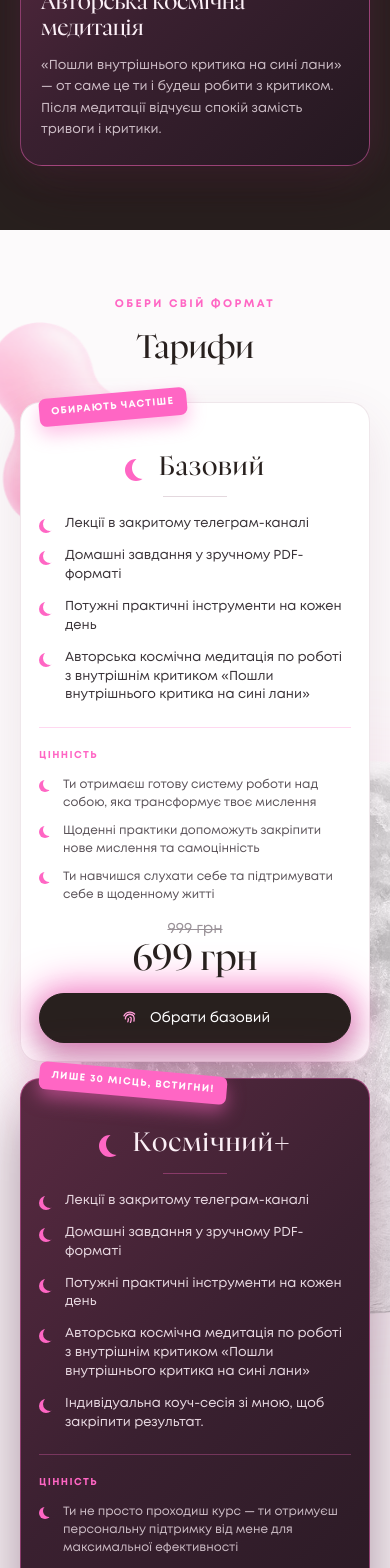
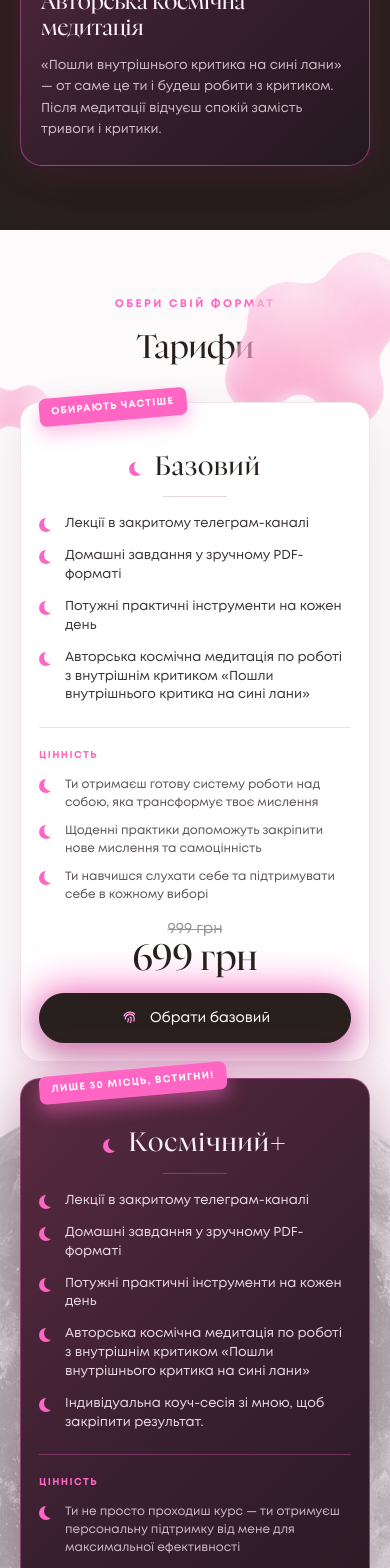
Before and after one commit to ansnihur/karmazina-landing, a Next.js app: page / in a window 390 px wide. Shown: the part 5460-7028 px from the top of the page. Built offline with nearby package versions, Linux system fonts and the light colour scheme.

Commit message:
feat: pricing section blob decorations, moon moved outside card

```diff
--- a/components/sections/PricingSection.tsx
+++ b/components/sections/PricingSection.tsx
@@ -1,4 +1,6 @@
 'use client';
+
+import MoonBullet from '@/components/ui/MoonBullet';
 
 const FingerprintIcon = ({ stroke = '#FF9ED8' }: { stroke?: string }) => (
   <svg width="20" height="20" viewBox="0 0 24 24" fill="none" stroke={stroke} strokeWidth="1.6" strokeLinecap="round">
@@ -8,17 +10,6 @@ const FingerprintIcon = ({ stroke = '#FF9ED8' }: { stroke?: string }) => (
     <path d="M12 11a1.5 1.5 0 0 1 1.5 1.5c0 2-.4 3.6-1 4.7"/>
     <path d="M9.4 16.6c.5-1.2.7-2.5.6-3.9"/>
   </svg>
-);
-
-const MoonBullet = ({ size = 14 }: { size?: number }) => (
-  <div style={{
-    flexShrink: 0,
-    marginTop: 4,
-    width: size,
-    height: size,
-    borderRadius: '50%',
-    boxShadow: `inset ${Math.round(size*0.3)}px -2px 0 0 #FF66C4`,
-  }} />
 );
 
 const basicFeatures = [
@@ -31,7 +22,7 @@ const basicFeatures = [
 const basicValues = [
   'Ти отримаєш готову систему роботи над собою, яка трансформує твоє мислення',
   'Щоденні практики допоможуть закріпити нове мислення та самоцінність',
-  'Ти навчишся слухати себе та підтримувати себе в щоденному житті',
+  'Ти навчишся слухати себе та підтримувати себе в кожному виборі',
 ];
 
 const cosmicFeatures = [
@@ -52,17 +43,30 @@ export default function PricingSection() {
   return (
     <section id="price" style={{ position: 'relative', zIndex: 2, background: '#FCFAFB', overflow: 'hidden' }}>
 
-      {/* Блоби */}
-      <img src="/images/blobs/blob-1.png" style={{ position: 'absolute', left: -30, top: 70, width: 220, height: 'auto', opacity: 0.7, animation: 'blobB 18s ease-in-out infinite', pointerEvents: 'none', zIndex: 0 }} />
-
       {/* Місяць декор */}
-      <img src="/images/moon.png" alt="" style={{ position: 'absolute', right: -280, top: '50%', transform: 'translateY(-50%)', zIndex: 0, width: 620, height: 620, objectFit: 'contain', opacity: 0.4, filter: 'drop-shadow(0 0 60px rgba(255,158,216,0.3))', pointerEvents: 'none' }} />
+      <img className="pricing-moon-desktop" src="/images/moon.png" alt="" loading="lazy" style={{ position: 'absolute', right: -280, top: '50%', transform: 'translateY(-50%)', zIndex: 0, width: 620, height: 620, objectFit: 'contain', opacity: 0.4, filter: 'drop-shadow(0 0 60px rgba(255,158,216,0.3))', pointerEvents: 'none' }} />
 
       <div style={{ position: 'relative', zIndex: 1, maxWidth: 1080, margin: '0 auto', padding: 'clamp(64px, 8vw, 100px) clamp(20px, 4vw, 48px)' }}>
 
         {/* Заголовок */}
-        <div style={{ textAlign: 'center', marginBottom: 'clamp(36px, 5vw, 54px)' }}>
-          <span style={{ display: 'inline-block', fontSize: 'clamp(11px, 1vw, 13px)', letterSpacing: '0.22em', textTransform: 'uppercase', color: '#FF66C4', fontWeight: 700, marginBottom: 18 }}>обери свій формат</span>
+        <div style={{ position: 'relative', textAlign: 'center', marginBottom: 'clamp(36px, 5vw, 54px)' }}>
+
+          {/* Блоби, прикріплені до заголовка (позиція як на laptop 1024) */}
+          <img className="pricing-blob-1" src="/images/blobs/blob-1.png" loading="lazy" style={{
+            position: 'absolute', right: 0, top: -172,
+            width: 320, height: 'auto', opacity: 0.7,
+            animation: 'blobC 15s ease-in-out infinite',
+            pointerEvents: 'none', zIndex: 0
+          }} />
+
+          <img className="pricing-blob-3" src="/images/blobs/blob-3.png" loading="lazy" style={{
+            position: 'absolute', right: 159, top: -62,
+            width: 260, height: 'auto', opacity: 0.65,
+            animation: 'blobA 13s ease-in-out infinite',
+            pointerEvents: 'none', zIndex: 0
+          }} />
+
+          <span style={{ display: 'inline-block', fontSize: 'clamp(11px, 1vw, 13px)', letterSpacing: '0.22em', textTransform: 'uppercase', color: '#FF66C4', fontWeight: 700, marginBottom: 18 }}>обери свій <span style={{ fontFamily: 'var(--font-montserrat)' }}>ф</span>ормат</span>
           <h2 style={{ fontFamily: 'var(--font-nyght)', fontWeight: 400, fontSize: 'clamp(32px, 4vw, 46px)', lineHeight: 1.08, color: '#28201E' }}>Тарифи</h2>
         </div>
 
@@ -70,13 +74,24 @@ export default function PricingSection() {
         <div className="pricing-grid" style={{ display: 'grid', gridTemplateColumns: '1fr 1fr', gap: 'clamp(16px, 2vw, 26px)', alignItems: 'stretch' }}>
 
           {/* Базовий */}
-          <div className="pricing-card" style={{ position: 'relative', display: 'flex', flexDirection: 'column', background: '#fff', border: '1px solid rgba(120,60,90,0.12)', borderRadius: 30, padding: 'clamp(32px, 4vw, 46px) clamp(24px, 3vw, 38px) clamp(28px, 3vw, 38px)', boxShadow: '0 20px 50px rgba(120,60,90,0.12)' }}>
+          <div style={{ position: 'relative' }}>
+
+            {/* Блоб, прикріплений до базового тарифу */}
+            <div style={{ position: 'absolute', left: -190, top: -190, width: 380, transform: 'rotate(55deg)', zIndex: 0, pointerEvents: 'none' }}>
+              <img src="/images/blobs/blob-5.png" loading="lazy" style={{
+                width: 380, height: 'auto', opacity: 0.7,
+                animation: 'blobB 18s ease-in-out infinite',
+                pointerEvents: 'none'
+              }} />
+            </div>
+
+          <div className="pricing-card" style={{ position: 'relative', zIndex: 1, display: 'flex', flexDirection: 'column', height: '100%', background: '#fff', border: '1px solid rgba(120,60,90,0.12)', borderRadius: 30, padding: 'clamp(32px, 4vw, 46px) clamp(24px, 3vw, 38px) clamp(28px, 3vw, 38px)', boxShadow: '0 20px 50px rgba(120,60,90,0.12)' }}>
 
             {/* Бейдж */}
-            <div style={{ position: 'absolute', top: -13, left: 30, zIndex: 3, transform: 'rotate(-5deg)', fontSize: 11, letterSpacing: '0.12em', textTransform: 'uppercase', color: '#fff', background: '#FF66C4', padding: '8px 16px', borderRadius: 7, fontWeight: 700, boxShadow: '0 8px 18px rgba(255,102,196,0.4)', whiteSpace: 'nowrap' }}>обирають частіше</div>
+            <div className="pricing-badge" style={{ position: 'absolute', top: -13, left: 30, zIndex: 3, transform: 'rotate(-5deg)', fontSize: 11, letterSpacing: '0.12em', textTransform: 'uppercase', color: '#fff', background: '#FF66C4', padding: '8px 16px', borderRadius: 7, fontWeight: 700, boxShadow: '0 8px 18px rgba(255,102,196,0.4)', whiteSpace: 'nowrap' }}>обирають частіше</div>
 
             {/* Назва */}
-            <div style={{ textAlign: 'center', margin: '34px 0 30px' }}>
+            <div className="pricing-title" style={{ textAlign: 'center', margin: '34px 0 30px' }}>
               <div style={{ display: 'flex', alignItems: 'center', justifyContent: 'center', gap: 12, marginBottom: 8 }}>
                 <MoonBullet size={22} />
                 <h3 style={{ fontFamily: 'var(--font-nyght)', fontWeight: 400, fontSize: 'clamp(28px, 3vw, 40px)', letterSpacing: '0.04em', color: '#28201E' }}>Базовий</h3>
@@ -85,7 +100,7 @@ export default function PricingSection() {
             </div>
 
             {/* Фічі */}
-            <div style={{ display: 'flex', flexDirection: 'column', gap: 13 }}>
+            <div style={{ display: 'flex', flexDirection: 'column', gap: 13, flex: 1 }}>
               {basicFeatures.map((f, i) => (
                 <div key={i} style={{ display: 'flex', gap: 12, alignItems: 'flex-start' }}>
                   <MoonBullet size={14} />
@@ -117,15 +132,21 @@ export default function PricingSection() {
               </a>
             </div>
           </div>
+          </div>
 
           {/* Космічний+ */}
-          <div className="pricing-card" style={{ position: 'relative', display: 'flex', flexDirection: 'column', background: 'linear-gradient(135deg,#5a2a42 0%,#3a2030 45%,#241820 100%)', border: '1px solid rgba(255,102,196,0.45)', borderRadius: 30, padding: 'clamp(32px, 4vw, 46px) clamp(24px, 3vw, 38px) clamp(28px, 3vw, 38px)', boxShadow: '0 28px 64px rgba(0,0,0,0.35), 0 0 60px rgba(255,102,196,0.22)' }}>
+          <div style={{ position: 'relative' }}>
+
+            {/* Місяць декор (лише в колонковому вигляді, позаду цієї картки) */}
+            <img className="pricing-moon-mobile" src="/images/moon.png" alt="" loading="lazy" style={{ display: 'none', position: 'absolute', left: '50%', top: '50%', transform: 'translate(-50%, -50%)', zIndex: 0, width: 780, height: 780, objectFit: 'contain', opacity: 0.4, filter: 'drop-shadow(0 0 60px rgba(255,158,216,0.3))', pointerEvents: 'none' }} />
+
+          <div className="pricing-card" style={{ position: 'relative', zIndex: 1, display: 'flex', flexDirection: 'column', background: 'linear-gradient(135deg,#5a2a42 0%,#3a2030 45%,#241820 100%)', border: '1px solid rgba(255,102,196,0.45)', borderRadius: 30, padding: 'clamp(32px, 4vw, 46px) clamp(24px, 3vw, 38px) clamp(28px, 3vw, 38px)', boxShadow: '0 28px 64px rgba(0,0,0,0.35), 0 0 60px rgba(255,102,196,0.22)' }}>
 
             {/* Бейдж */}
-            <div style={{ position: 'absolute', top: -13, right: 30, zIndex: 3, transform: 'rotate(5deg)', fontSize: 11, letterSpacing: '0.12em', textTransform: 'uppercase', color: '#fff', background: '#FF66C4', padding: '8px 16px', borderRadius: 7, fontWeight: 700, boxShadow: '0 8px 18px rgba(255,102,196,0.5)', whiteSpace: 'nowrap' }}>лише 30 місць, встигни!</div>
+            <div className="pricing-badge" style={{ position: 'absolute', top: -13, right: 30, zIndex: 3, transform: 'rotate(5deg)', fontSize: 11, letterSpacing: '0.12em', textTransform: 'uppercase', color: '#fff', background: '#FF66C4', padding: '8px 16px', borderRadius: 7, fontWeight: 700, boxShadow: '0 8px 18px rgba(255,102,196,0.5)', whiteSpace: 'nowrap' }}>лише 30 місць, встигни!</div>
 
               {/* Назва */}
-              <div style={{ textAlign: 'center', margin: '34px 0 30px' }}>
+              <div className="pricing-title" style={{ textAlign: 'center', margin: '34px 0 30px' }}>
                 <div style={{ display: 'flex', alignItems: 'center', justifyContent: 'center', gap: 12, marginBottom: 8 }}>
                   <MoonBullet size={22} />
                   <h3 style={{ fontFamily: 'var(--font-nyght)', fontWeight: 400, fontSize: 'clamp(28px, 3vw, 40px)', letterSpacing: '0.04em', color: '#FBEFF6' }}>Космічний+</h3>
@@ -134,7 +155,7 @@ export default function PricingSection() {
               </div>
 
               {/* Фічі */}
-              <div style={{ display: 'flex', flexDirection: 'column', gap: 13 }}>
+              <div style={{ display: 'flex', flexDirection: 'column', gap: 13, flex: 1 }}>
                 {cosmicFeatures.map((f, i) => (
                   <div key={i} style={{ display: 'flex', gap: 12, alignItems: 'flex-start' }}>
                     <MoonBullet size={14} />
@@ -166,12 +187,32 @@ export default function PricingSection() {
                 </a>
               </div>
           </div>
+          </div>
         </div>
       </div>
 
       <style>{`
-@media (max-width: 767px),
-        (max-width: 1024px) and (orientation: portrait) {
+@media (min-width: 768px) and (max-width: 1024px) {
+          .pricing-blob-1 {
+            right: -40px !important;
+          }
+          .pricing-blob-3 {
+            right: 100px !important;
+          }
+        }
+@media (max-width: 767px) {
+          .pricing-blob-1 {
+            display: none !important;
+          }
+          .pricing-blob-3 {
+            right: -60px !important;
+          }
+          .pricing-moon-desktop {
+            display: none !important;
+          }
+          .pricing-moon-mobile {
+            display: block !important;
+          }
           .pricing-grid {
             grid-template-columns: 1fr !important;
             grid-template-rows: none !important;
@@ -184,17 +225,18 @@ export default function PricingSection() {
             border-radius: 20px !important;
             padding: 20px 18px 18px !important;
           }
-          .pricing-card > div:first-child {
+          .pricing-badge {
             top: -10px !important;
             left: 18px !important;
             right: auto !important;
+            transform: rotate(-5deg) !important;
             font-size: 10px !important;
             padding: 6px 12px !important;
           }
           .pricing-card h3 {
             font-size: 26px !important;
           }
-          .pricing-card > div:nth-child(2) {
+          .pricing-title {
             margin: 24px 0 18px !important;
           }
           .pricing-price {
```
